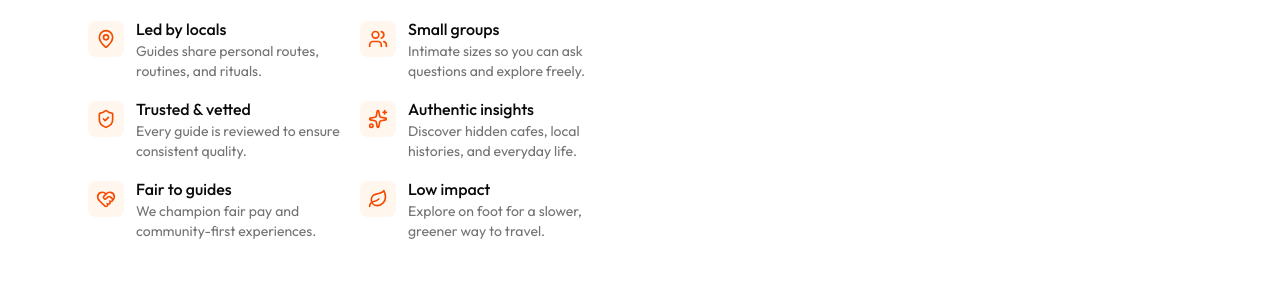
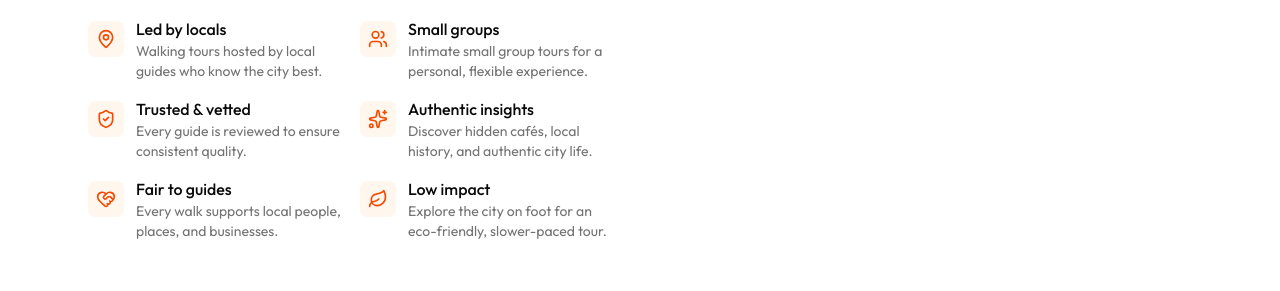
Before and after one commit to TribeWW/localcitywalksnew, a Next.js app: page / in a window 1280 px wide. Shown: the part 1175-1466 px from the top of the page. Built offline with nearby package versions, Linux system fonts and the light colour scheme.

Commit message:
Update About Us section content to enhance clarity and engagement, focusing on local guides, small group experiences, and authentic city life.

```diff
--- a/components/home/AboutUs.tsx
+++ b/components/home/AboutUs.tsx
@@ -42,7 +42,7 @@ const AboutUs = () => {
                 <div>
                   <p className="font-medium">Led by locals</p>
                   <p className="text-sm text-muted-foreground">
-                    Guides share personal routes, routines, and rituals.
+                    Walking tours hosted by local guides who know the city best.
                   </p>
                 </div>
               </li>
@@ -53,7 +53,8 @@ const AboutUs = () => {
                 <div>
                   <p className="font-medium">Small groups</p>
                   <p className="text-sm text-muted-foreground">
-                    Intimate sizes so you can ask questions and explore freely.
+                    Intimate small group tours for a personal, flexible
+                    experience.
                   </p>
                 </div>
               </li>
@@ -75,7 +76,8 @@ const AboutUs = () => {
                 <div>
                   <p className="font-medium">Authentic insights</p>
                   <p className="text-sm text-muted-foreground">
-                    Discover hidden cafes, local histories, and everyday life.
+                    Discover hidden cafés, local history, and authentic city
+                    life.
                   </p>
                 </div>
               </li>
@@ -86,7 +88,7 @@ const AboutUs = () => {
                 <div>
                   <p className="font-medium">Fair to guides</p>
                   <p className="text-sm text-muted-foreground">
-                    We champion fair pay and community-first experiences.
+                    Every walk supports local people, places, and businesses.
                   </p>
                 </div>
               </li>
@@ -97,7 +99,8 @@ const AboutUs = () => {
                 <div>
                   <p className="font-medium">Low impact</p>
                   <p className="text-sm text-muted-foreground">
-                    Explore on foot for a slower, greener way to travel.
+                    Explore the city on foot for an eco-friendly, slower-paced
+                    tour.
                   </p>
                 </div>
               </li>
```
